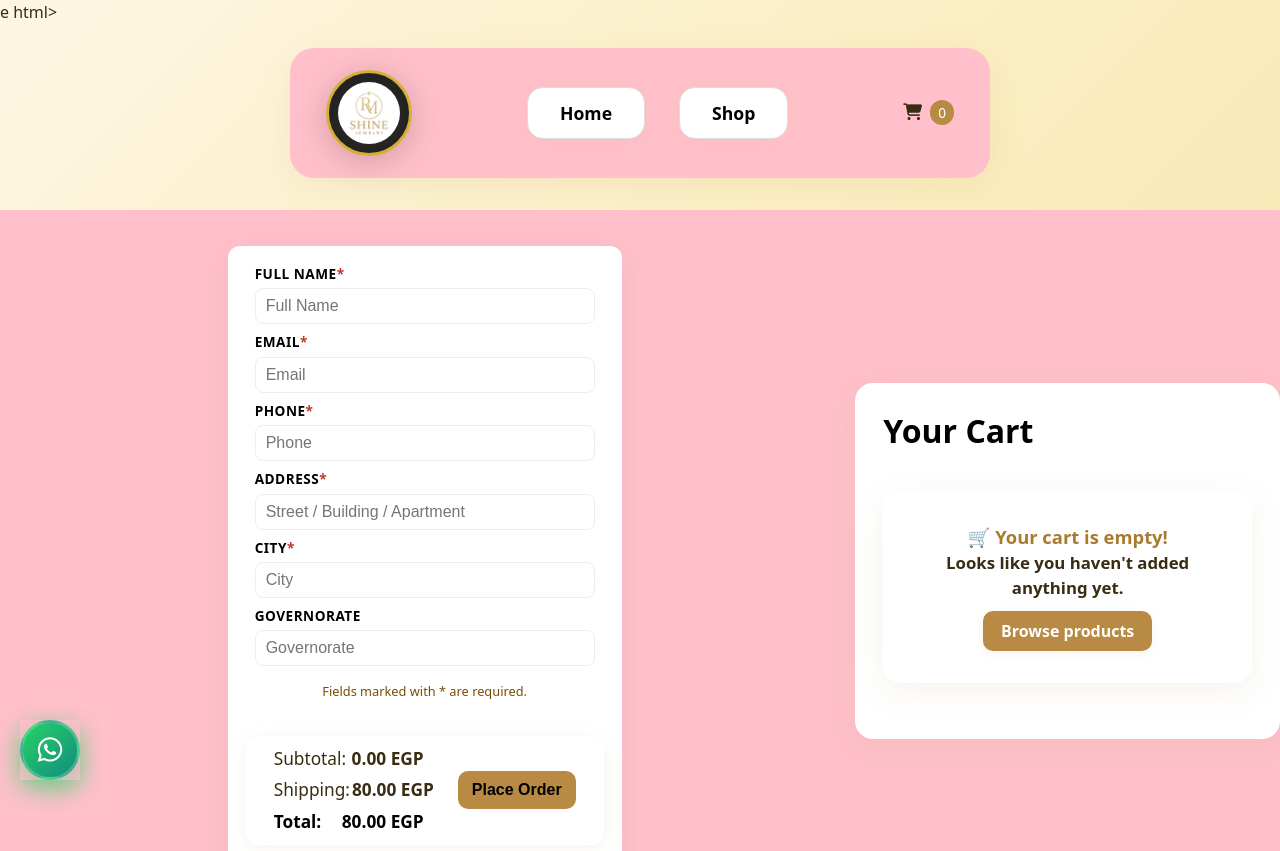
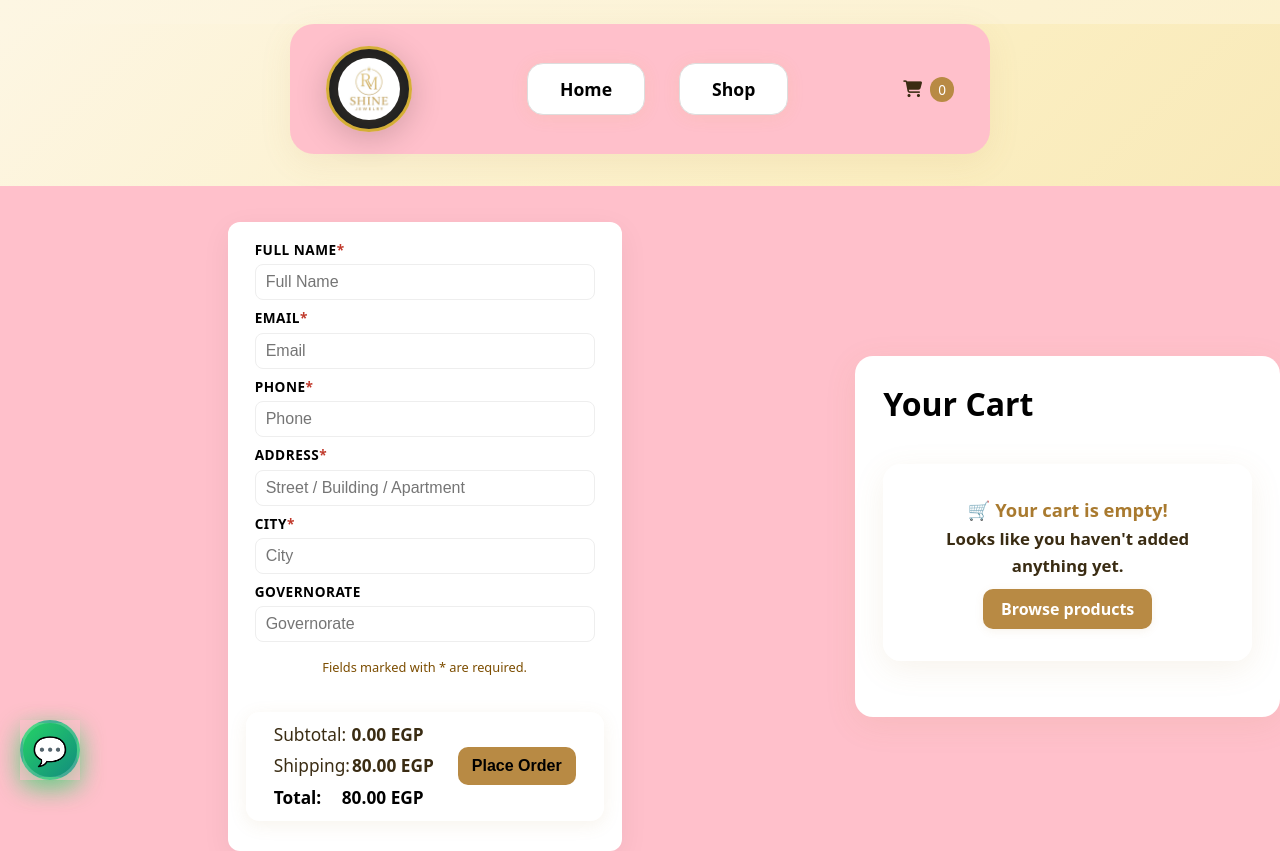
Before and after one commit to begad-tamim/shine-jewelry-app, a website: page public/cart.html in a window 1280 px wide. Shown: the top 851 px of the page. Drawn offline with Linux system fonts and the light colour scheme; no server answers.

Commit message:
fix: update WhatsApp contact button to use an icon span and improve DOCTYPE declaration in cart and category pages

```diff
--- a/public/cart.html
+++ b/public/cart.html
@@ -1,4 +1,4 @@
-<!docty  <link rel="stylesheet" href="/styles.css?v=4" />e html>
+<!DOCTYPE html>
 <html lang="en">
 <head>
   <meta charset="utf-8" />
@@ -203,7 +203,7 @@ document.addEventListener('DOMContentLoaded', function() {
 <!-- WhatsApp Contact Button -->
 <div class="whatsapp-float">
   <a href="https://wa.me/201500924994" target="_blank" rel="noopener noreferrer" class="whatsapp-btn" title="Contact us on WhatsApp">
-    <i class="fab fa-whatsapp"></i>
+    <span class="whatsapp-icon">💬</span>
   </a>
 </div>
 
--- a/public/styles.css
+++ b/public/styles.css
@@ -98,6 +98,21 @@ main,
   font-size: 28px;
   transition: all 0.3s ease;
   border: 3px solid rgba(255, 255, 255, 0.2);
+}
+
+.whatsapp-icon {
+  font-size: 28px;
+  line-height: 1;
+  display: inline-block;
+}
+
+/* Fallback for Font Awesome if it loads */
+.whatsapp-btn .fab.fa-whatsapp {
+  display: none;
+}
+
+.whatsapp-btn:hover .whatsapp-icon {
+  transform: scale(1.1);
 }
 
 .whatsapp-btn:hover {
```
Also changed, not shown: public/category.html (+1 -1 lines), public/index.html (+1 -1 lines).
